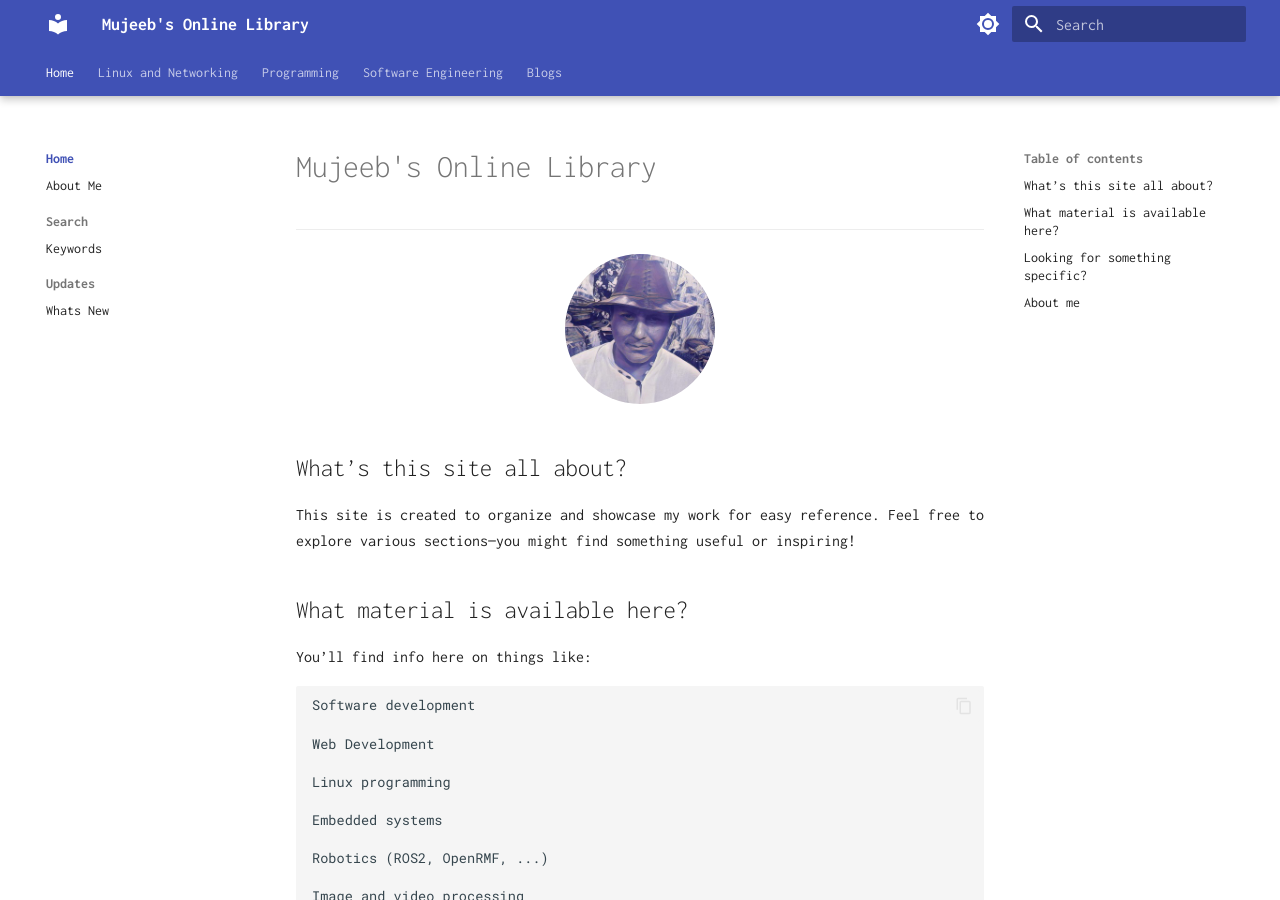
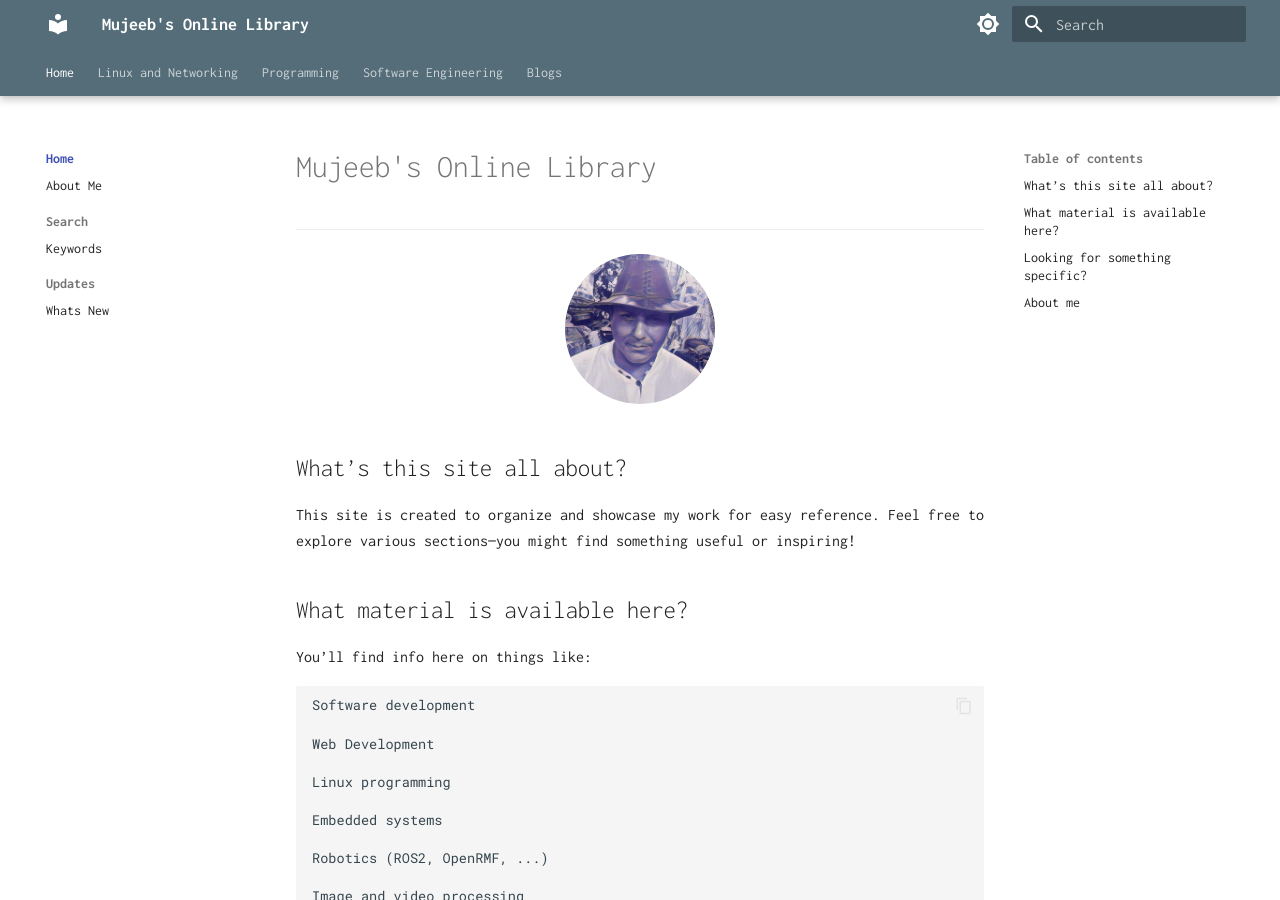
Before and after one commit to alohamujeeb/alohamujeeb.github.io, an MkDocs documentation site: the page built from docs/index.md, in a window 1280 px wide and 900 px high. Built offline with MkDocs 1.6.1 and Material for MkDocs 9.7.7, drawn with Linux system fonts in a browser that asks for light colours.

Commit message:
files restructured

```diff
--- a/mkdocs.yml
+++ b/mkdocs.yml
@@ -30,16 +30,18 @@ theme:
 
     # Palette toggle for light mode
     - scheme: default
-      primary: indigo
-      accent: default
+      #primary: indigo
+      primary:  blue grey
+      accent: red
       toggle:
         icon: material/brightness-7
         name: Switch to dark mode
 
     # Palette toggle for dark mode
     - scheme: slate
-      primary: indigo
-      accent: default
+      #primary: indigo
+      primary: blue grey
+      accent: red
       toggle:
         icon: material/brightness-4
         name: Switch to light mode
```
